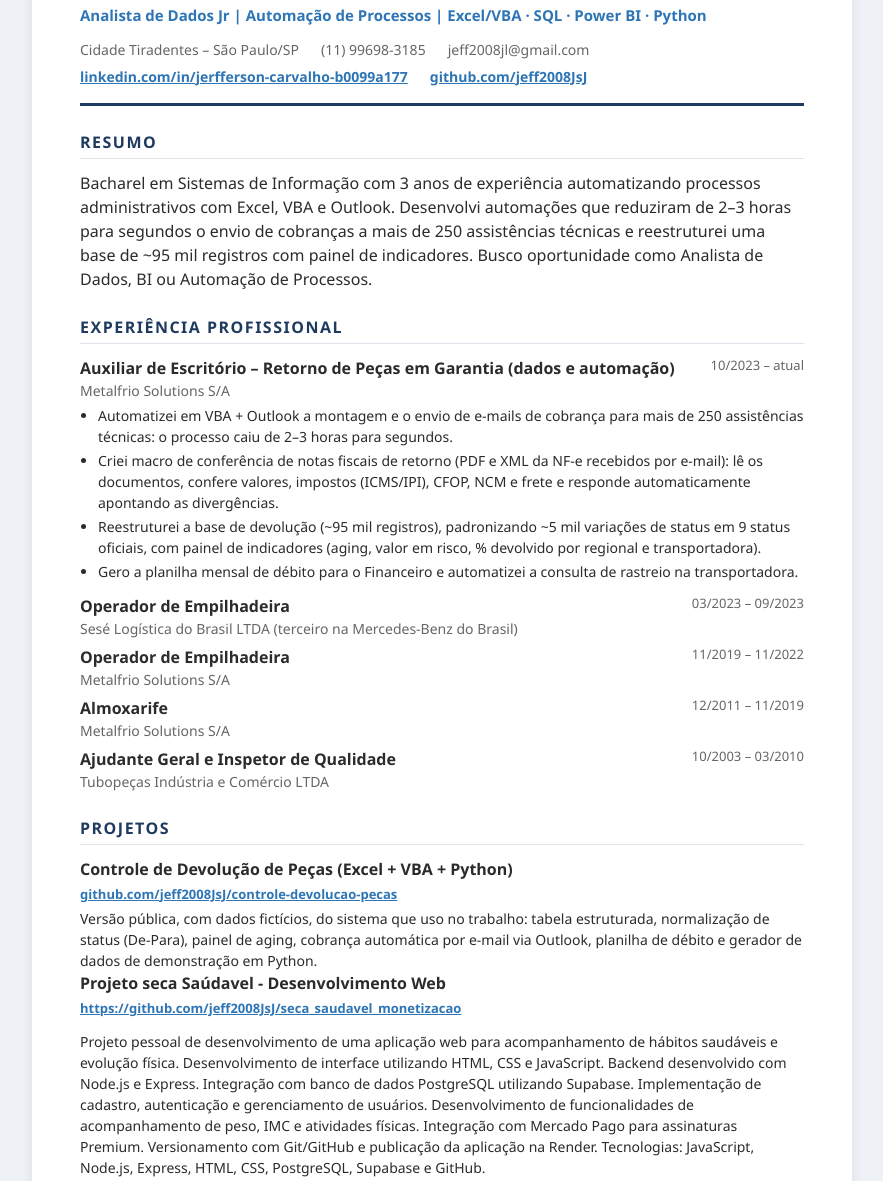
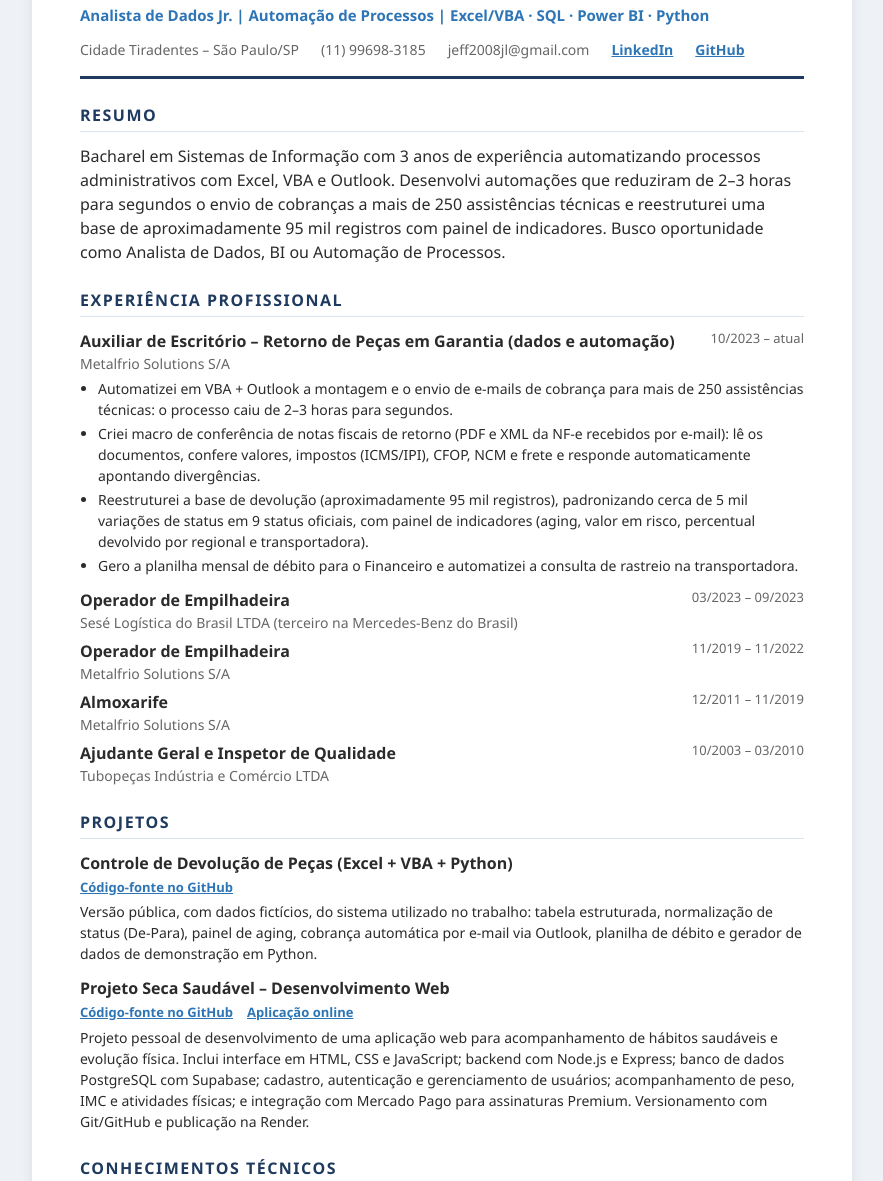
Before and after one commit to jeff2008JsJ/Curriculo, a plain HTML site: page index.html in a window 1280 px wide. Shown: the part 179-1360 px from the top of the page, without its empty margins (198-1081 px from the left). Drawn offline with Linux system fonts and the light colour scheme.

Commit message:
Update index.html

```diff
--- a/index.html
+++ b/index.html
@@ -1,9 +1,11 @@
+
 <!DOCTYPE html>
 <html lang="pt-BR">
 <head>
   <meta charset="utf-8">
   <meta name="viewport" content="width=device-width, initial-scale=1">
-  <title>Currículo - Jefferson de Carvalho Santos</title>
+  <meta name="description" content="Currículo de Jerfferson de Carvalho Santos — dados, BI e automação de processos.">
+  <title>Currículo - Jerfferson de Carvalho Santos</title>
   <style>
     :root {
       --primary: #1f3a5f;
@@ -95,15 +97,9 @@
       gap: 4px 12px;
     }
     .item-title { font-weight: 700; }
-    .item .skills { margin-top: 6px; }
     .item-sub { color: var(--muted); font-size: 14px; }
     .item-desc { font-size: 14px; margin-top: 4px; }
-    .item-desc a { color: var(--accent); font-weight: 600; }
-    .item-date {
-      color: var(--muted);
-      font-size: 13px;
-      white-space: nowrap;
-    }
+    .item-date { color: var(--muted); font-size: 13px; }
     .skills {
       display: flex;
       flex-wrap: wrap;
@@ -126,23 +122,21 @@
     .compact .item { margin-bottom: 6px; }
     .skill-row { display: flex; gap: 10px; align-items: baseline; margin-bottom: 8px; }
     .skill-row .item-title { min-width: 96px; font-size: 14px; }
+    .project-links { display: flex; flex-wrap: wrap; gap: 4px 14px; margin-top: 3px; font-size: 13px; }
+
     @media print {
       .actions { display: none !important; }
       html, body { width: 100%; margin: 0 !important; padding: 0 !important; background: #fff !important; }
-      body { -webkit-print-color-adjust: exact; print-color-adjust: exact; }
-      .page { width: 100%; min-height: 0; }
+      body { -webkit-print-color-adjust: exact; print-color-adjust: exact; line-height: 1.27; font-size: 12.5px; }
+      .page { width: 100%; min-height: 0; margin: 0 !important; box-shadow: none; padding: 0 !important; max-width: none; }
       header, section, .item, .skill-row { break-inside: avoid; page-break-inside: avoid; }
-      h2 { break-after: avoid; page-break-after: avoid; }
-      body { background: #fff; }
-      .page { margin: 0 !important; box-shadow: none; padding: 0 !important; max-width: none; width: 100%; }
+      h2 { break-after: avoid; page-break-after: avoid; font-size: 13.5px; margin-bottom: 6px; }
       section { margin-bottom: 9px; }
       @page { size: A4; margin: 8mm 12mm; }
-      body { line-height: 1.27; font-size: 12.5px; }
       header { padding-bottom: 8px; margin-bottom: 12px; }
       header h1 { font-size: 24px; }
       header .headline { margin: 2px 0 6px; font-size: 13.5px; }
       .contact { font-size: 12.5px; }
-      h2 { font-size: 13.5px; margin-bottom: 6px; }
       .item { margin-bottom: 5px; }
       .compact .item { margin-bottom: 2px; }
       .compact .item-header, .compact .item-sub { display: inline; }
@@ -157,25 +151,26 @@
     }
     @media (max-width: 600px) {
       .page { padding: 24px 20px; margin: 0; }
+      .actions { padding: 12px; }
     }
   </style>
 </head>
 <body>
   <nav class="actions" aria-label="Ações do currículo">
-    <a href="curriculo.pdf" download>Baixar currículo em PDF</a>
     <button type="button" onclick="window.print()">Imprimir / Salvar em PDF</button>
-    <a class="secondary" href="https://github.com/jeff2008JsJ/controle-devolucao-pecas" target="_blank" rel="noopener">Ver projeto no GitHub</a>
+    <a class="secondary" href="https://github.com/jeff2008JsJ" target="_blank" rel="noopener noreferrer">Ver GitHub</a>
   </nav>
+
   <main class="page">
     <header>
       <h1>Jerfferson de Carvalho Santos</h1>
-      <p class="headline">Analista de Dados Jr | Automação de Processos | Excel/VBA · SQL · Power BI · Python</p>
+      <p class="headline">Analista de Dados Jr. | Automação de Processos | Excel/VBA · SQL · Power BI · Python</p>
       <ul class="contact">
         <li>Cidade Tiradentes – São Paulo/SP</li>
         <li><a href="tel:+5511996983185">(11) 99698-3185</a></li>
         <li><a href="mailto:jeff2008jl@gmail.com">jeff2008jl@gmail.com</a></li>
-        <li><a class="link" href="https://www.linkedin.com/in/jerfferson-carvalho-b0099a177" target="_blank" rel="noopener">linkedin.com/in/jerfferson-carvalho-b0099a177</a></li>
-        <li><a class="link" href="https://github.com/jeff2008JsJ" target="_blank" rel="noopener">github.com/jeff2008JsJ</a></li>
+        <li><a class="link" href="https://www.linkedin.com/in/jerfferson-carvalho-b0099a177" target="_blank" rel="noopener noreferrer">LinkedIn</a></li>
+        <li><a class="link" href="https://github.com/jeff2008JsJ" target="_blank" rel="noopener noreferrer">GitHub</a></li>
       </ul>
     </header>
 
@@ -185,14 +180,13 @@
         Bacharel em Sistemas de Informação com 3 anos de experiência automatizando processos
         administrativos com Excel, VBA e Outlook. Desenvolvi automações que reduziram de 2–3 horas
         para segundos o envio de cobranças a mais de 250 assistências técnicas e reestruturei uma base
-        de ~95 mil registros com painel de indicadores. Busco oportunidade como Analista de Dados,
-        BI ou Automação de Processos.
+        de aproximadamente 95 mil registros com painel de indicadores. Busco oportunidade como
+        Analista de Dados, BI ou Automação de Processos.
       </p>
     </section>
 
     <section>
       <h2>Experiência Profissional</h2>
-
       <div class="item">
         <div class="item-header">
           <span class="item-title">Auxiliar de Escritório – Retorno de Peças em Garantia (dados e automação)</span>
@@ -201,8 +195,8 @@
         <div class="item-sub">Metalfrio Solutions S/A</div>
         <ul class="bullets">
           <li>Automatizei em VBA + Outlook a montagem e o envio de e-mails de cobrança para mais de 250 assistências técnicas: o processo caiu de 2–3 horas para segundos.</li>
-          <li>Criei macro de conferência de notas fiscais de retorno (PDF e XML da NF-e recebidos por e-mail): lê os documentos, confere valores, impostos (ICMS/IPI), CFOP, NCM e frete e responde automaticamente apontando as divergências.</li>
-          <li>Reestruturei a base de devolução (~95 mil registros), padronizando ~5 mil variações de status em 9 status oficiais, com painel de indicadores (aging, valor em risco, % devolvido por regional e transportadora).</li>
+          <li>Criei macro de conferência de notas fiscais de retorno (PDF e XML da NF-e recebidos por e-mail): lê os documentos, confere valores, impostos (ICMS/IPI), CFOP, NCM e frete e responde automaticamente apontando divergências.</li>
+          <li>Reestruturei a base de devolução (aproximadamente 95 mil registros), padronizando cerca de 5 mil variações de status em 9 status oficiais, com painel de indicadores (aging, valor em risco, percentual devolvido por regional e transportadora).</li>
           <li>Gero a planilha mensal de débito para o Financeiro e automatizei a consulta de rastreio na transportadora.</li>
         </ul>
       </div>
@@ -241,31 +235,36 @@
 
     <section>
       <h2>Projetos</h2>
+      <div class="item">
+        <div class="item-header">
+          <span class="item-title">Controle de Devolução de Peças (Excel + VBA + Python)</span>
+        </div>
+        <div class="project-links">
+          <a class="link" href="https://github.com/jeff2008JsJ/controle-devolucao-pecas" target="_blank" rel="noopener noreferrer">Código-fonte no GitHub</a>
+        </div>
+        <p class="item-desc">
+          Versão pública, com dados fictícios, do sistema utilizado no trabalho: tabela estruturada,
+          normalização de status (De-Para), painel de aging, cobrança automática por e-mail via Outlook,
+          planilha de débito e gerador de dados de demonstração em Python.
+        </p>
+      </div>
 
       <div class="item">
         <div class="item-header">
-          <span class="item-title">Controle de Devolução de Peças (Excel + VBA + Python)</span>
-          <span class="item-date"><a class="link" href="https://github.com/jeff2008JsJ/controle-devolucao-pecas" target="_blank" rel="noopener">github.com/jeff2008JsJ/controle-devolucao-pecas</a></span>
+          <span class="item-title">Projeto Seca Saudável – Desenvolvimento Web</span>
+        </div>
+        <div class="project-links">
+          <a class="link" href="https://github.com/jeff2008JsJ/seca_saudavel_monetizacao" target="_blank" rel="noopener noreferrer">Código-fonte no GitHub</a>
+          <a class="link" href="https://seca-saudavel-monetizacao.onrender.com/" target="_blank" rel="noopener noreferrer">Aplicação online</a>
         </div>
         <p class="item-desc">
-          Versão pública, com dados fictícios, do sistema que uso no trabalho: tabela estruturada,
-          normalização de status (De-Para), painel de aging, cobrança automática por e-mail via Outlook,
-          planilha de débito e gerador de dados de demonstração em Python.
+          Projeto pessoal de desenvolvimento de uma aplicação web para acompanhamento de hábitos
+          saudáveis e evolução física. Inclui interface em HTML, CSS e JavaScript; backend com Node.js
+          e Express; banco de dados PostgreSQL com Supabase; cadastro, autenticação e gerenciamento
+          de usuários; acompanhamento de peso, IMC e atividades físicas; e integração com Mercado Pago
+          para assinaturas Premium. Versionamento com Git/GitHub e publicação na Render.
         </p>
-        <span class="item-title">Projeto seca Saúdavel - Desenvolvimento Web</span>
-       <span class="item-date"><a class="link" href="https://seca-saudavel-monetizacao.onrender.com/?utm_source=chatgpt.com" target="_blank" rel="noopener">https://github.com/jeff2008JsJ/seca_saudavel_monetizacao</a></span>
-        </div>
-       <p class="item-desc">
-          Projeto pessoal de desenvolvimento de uma aplicação web para acompanhamento de hábitos saudáveis e evolução física.
-          Desenvolvimento de interface utilizando HTML, CSS e JavaScript.
-          Backend desenvolvido com Node.js e Express.
-          Integração com banco de dados PostgreSQL utilizando Supabase.
-          Implementação de cadastro, autenticação e gerenciamento de usuários.
-          Desenvolvimento de funcionalidades de acompanhamento de peso, IMC e atividades físicas.
-          Integração com Mercado Pago para assinaturas Premium.
-          Versionamento com Git/GitHub e publicação da aplicação na Render.
-          Tecnologias: JavaScript, Node.js, Express, HTML, CSS, PostgreSQL, Supabase e GitHub.
-         </p>
+      </div>
     </section>
 
     <section>
@@ -304,7 +303,7 @@
 
     <section>
       <h2>Cursos</h2>
-      <ul class="bullets courses">
+      <ul class="bullets">
         <li><strong>Engenharia de Dados com Python – Projeto Prático</strong> · Udemy · 2026</li>
         <li><strong>Implantação e Análise de Dados em Nuvem</strong> (preparatório Microsoft DP-900) · 2026</li>
         <li><strong>Tecnologia da Informação</strong> · Fundação Bradesco · 2026</li>
@@ -331,7 +330,7 @@
         </div>
         <div class="item">
           <div class="item-header">
-            <span class="item-title">Idiomas: Inglês pré-intermediário</span>
+            <span class="item-title">Inglês pré-intermediário</span>
             <span class="item-date">03/2023 – 03/2024</span>
           </div>
           <div class="item-sub">Uni Projeto – Universo do Ensino (ênfase em conversação)</div>
```
